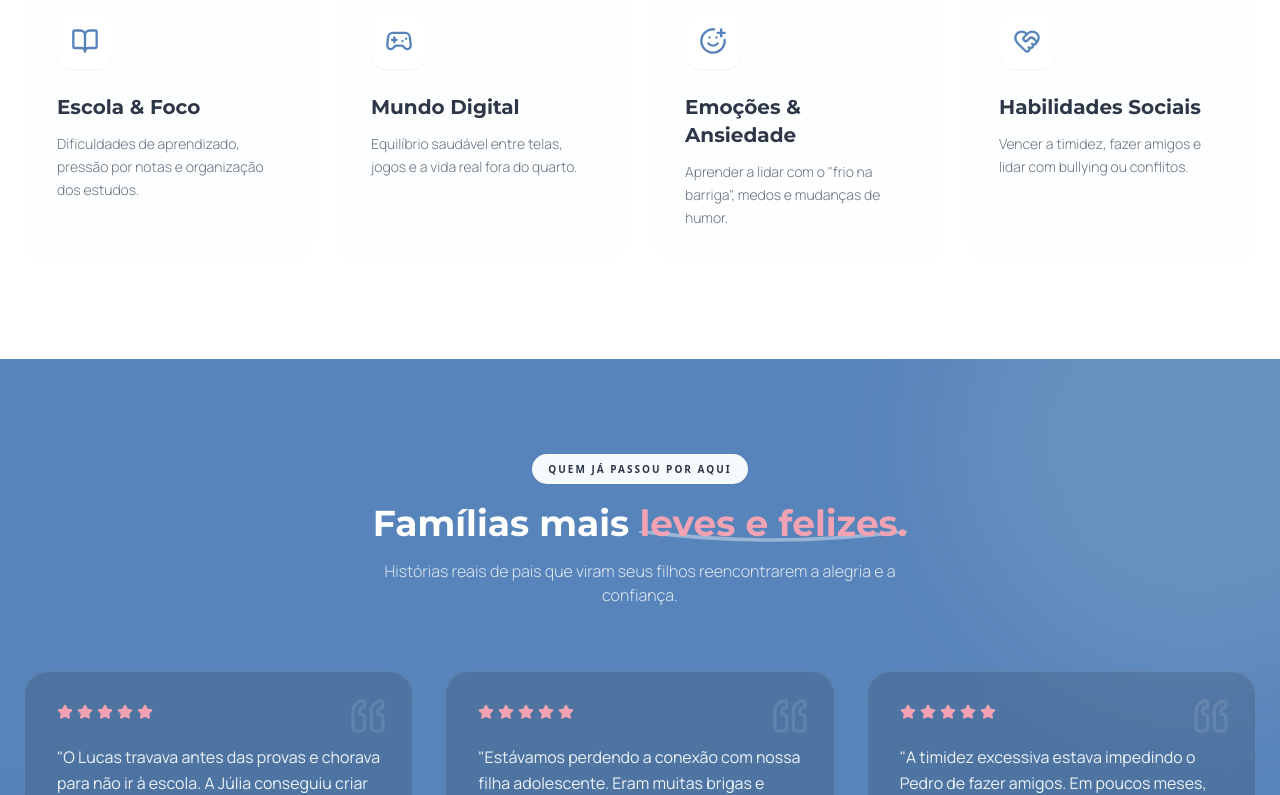
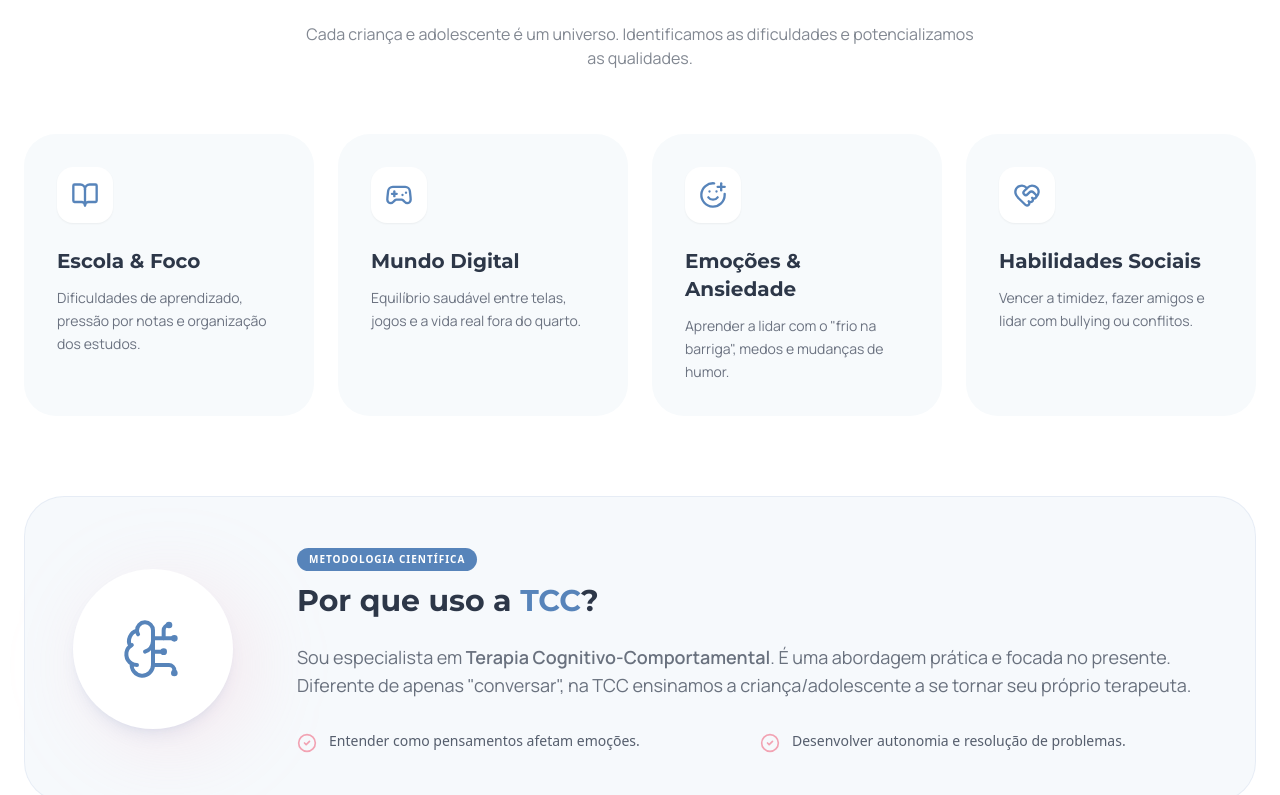
Before and after one commit to plinioledax-coder/julia-paim, a Vue app: page / in a window 1280 px wide. Shown: the part 1685-2480 px from the top of the page. Built offline with nearby package versions, Linux system fonts and the light colour scheme; a web font is replaced by a local one.

Commit message:
Quarto commit - Ajustes finos

```diff
--- a/src/components/sections/About.vue
+++ b/src/components/sections/About.vue
@@ -1,5 +1,5 @@
 <script setup>
-import { Linkedin, Instagram, GraduationCap, Sparkles } from 'lucide-vue-next' // Troquei Quote por Sparkles para ficar mais jovem
+import { Linkedin, Instagram, GraduationCap, Sparkles } from 'lucide-vue-next'
 
 const profile = {
     name: 'Júlia Paim',
@@ -7,10 +7,11 @@ const profile = {
     reg: 'CRP 03/12345',
     bio: [
         'Oi! Eu sou a Júlia. Minha missão é traduzir o mundo dos sentimentos para uma linguagem que faz sentido.',
-        'Para os pais, ofereço suporte e orientação. Para você (criança ou teen), ofereço um espaço livre de julgamentos para falar sobre escola, amigos, medos e sonhos.'
+        // NOVO PARÁGRAFO SOBRE TCC:
+        'Trabalho com a Terapia Cognitivo-Comportamental (TCC). Isso significa que nossas sessões são dinâmicas: usamos jogos, desenhos e desafios práticos para entender como seus pensamentos influenciam o que você sente.',
+        'Para os pais, ofereço orientação segura. Para você (criança ou teen), um espaço livre de julgamentos para falar sobre escola, amigos, medos e sonhos.'
     ],
     quote: 'Crescer pode ser desafiador, mas você não precisa ir sozinho.',
-    // Tags mais modernas e diretas
     specialties: ['Ansiedade de Prova', 'Timidez & Amigos', 'Vício em Telas', 'Autoestima', 'Conflitos Familiares'],
     img: 'https://images.unsplash.com/photo-1573496359142-b8d87734a5a2?q=80&w=1200&auto=format&fit=crop',
     social: { linkedin: '#', instagram: '#' }
@@ -38,7 +39,7 @@ const profile = {
                         </div>
                         <div>
                             <p class="font-display font-bold text-brand-dark text-xs">Especialista</p>
-                            <p class="text-[10px] text-gray-500 uppercase tracking-wide">Infantojuvenil</p>
+                            <p class="text-[10px] text-gray-500 uppercase tracking-wide">TCC & Infanto</p>
                         </div>
                     </div>
                 </div>
--- a/src/components/sections/Services.vue
+++ b/src/components/sections/Services.vue
@@ -1,5 +1,5 @@
 <script setup>
-import { Gamepad2, HeartHandshake, BookOpen, SmilePlus } from 'lucide-vue-next' // Ícones novos
+import { Gamepad2, HeartHandshake, BookOpen, SmilePlus, BrainCircuit, CheckCircle2 } from 'lucide-vue-next'
 
 const services = [
     {
@@ -26,21 +26,24 @@ const services = [
 </script>
 
 <template>
-    <section id="servicos" class="py-24 bg-white">
-        <div class="container mx-auto px-6">
+    <section id="servicos" class="py-24 bg-white relative overflow-hidden">
+        <div class="container mx-auto px-6 relative z-10">
 
             <div class="text-center max-w-3xl mx-auto mb-16">
                 <span class="font-display text-brand-accent text-xs font-bold uppercase tracking-widest block mb-3">
-                    Como funciona
+                    Áreas de Atuação
                 </span>
                 <h2 class="font-display text-3xl md:text-4xl text-brand-dark font-bold mb-6">
                     Apoio para cada fase do crescimento
                 </h2>
+                <p class="font-body text-brand-dark/60 font-medium max-w-2xl mx-auto">
+                    Cada criança e adolescente é um universo. Identificamos as dificuldades e potencializamos as qualidades.
+                </p>
             </div>
 
-            <div class="grid grid-cols-1 md:grid-cols-2 lg:grid-cols-4 gap-6">
+            <div class="grid grid-cols-1 md:grid-cols-2 lg:grid-cols-4 gap-6 mb-20">
                 <div v-for="(item, index) in services" :key="index"
-                    class="group bg-brand-light/30 p-8 rounded-3xl transition-all duration-300 hover:-translate-y-2 hover:bg-white hover:shadow-xl hover:shadow-brand-primary/10 border border-transparent hover:border-brand-primary/20">
+                    class="group bg-brand-light p-8 rounded-[2rem] transition-all duration-300 hover:-translate-y-2 hover:bg-white hover:shadow-xl hover:shadow-brand-primary/10 border border-transparent hover:border-brand-primary/20">
 
                     <div class="w-14 h-14 rounded-2xl bg-white flex items-center justify-center text-brand-primary mb-6 group-hover:bg-brand-primary group-hover:text-white group-hover:rotate-6 transition-all duration-300 shadow-sm">
                         <component :is="item.icon" class="w-7 h-7" />
@@ -50,12 +53,50 @@ const services = [
                         {{ item.title }}
                     </h3>
 
-                    <p class="font-body text-gray-500 text-sm leading-relaxed font-light">
+                    <p class="font-body text-gray-500 text-sm leading-relaxed font-medium">
                         {{ item.desc }}
                     </p>
                 </div>
             </div>
 
+            <div class="bg-brand-primary/5 rounded-[2.5rem] p-8 md:p-12 flex flex-col lg:flex-row items-center gap-10 md:gap-16 border border-brand-primary/10">
+
+                <div class="relative shrink-0">
+                    <div class="w-32 h-32 md:w-40 md:h-40 bg-white rounded-full flex items-center justify-center shadow-lg shadow-brand-primary/10 relative z-10">
+                        <BrainCircuit class="w-16 h-16 text-brand-primary" stroke-width="1.5" />
+                    </div>
+                    <div class="absolute inset-0 bg-brand-accent/20 blur-2xl rounded-full transform translate-x-4 translate-y-4"></div>
+                </div>
+
+                <div class="space-y-6 text-center lg:text-left flex-1">
+                    <div>
+                        <span class="inline-block px-3 py-1 bg-brand-primary text-white text-[10px] font-bold uppercase tracking-widest rounded-full mb-3">
+                            Metodologia Científica
+                        </span>
+                        <h3 class="font-display text-2xl md:text-3xl font-bold text-brand-dark">
+                            Por que uso a <span class="text-brand-primary">TCC</span>?
+                        </h3>
+                    </div>
+
+                    <p class="font-body text-brand-dark/70 text-base md:text-lg leading-relaxed">
+                        Sou especialista em <strong>Terapia Cognitivo-Comportamental</strong>. É uma abordagem prática e focada no presente.
+                        Diferente de apenas "conversar", na TCC ensinamos a criança/adolescente a se tornar seu próprio terapeuta.
+                    </p>
+
+                    <div class="grid grid-cols-1 md:grid-cols-2 gap-4 pt-2">
+                        <div class="flex items-start gap-3 text-left">
+                            <CheckCircle2 class="w-5 h-5 text-brand-accent shrink-0 mt-0.5" />
+                            <p class="text-sm font-medium text-brand-dark/80">Entender como pensamentos afetam emoções.</p>
+                        </div>
+                        <div class="flex items-start gap-3 text-left">
+                            <CheckCircle2 class="w-5 h-5 text-brand-accent shrink-0 mt-0.5" />
+                            <p class="text-sm font-medium text-brand-dark/80">Desenvolver autonomia e resolução de problemas.</p>
+                        </div>
+                    </div>
+                </div>
+
+            </div>
+
         </div>
     </section>
 </template>
```
